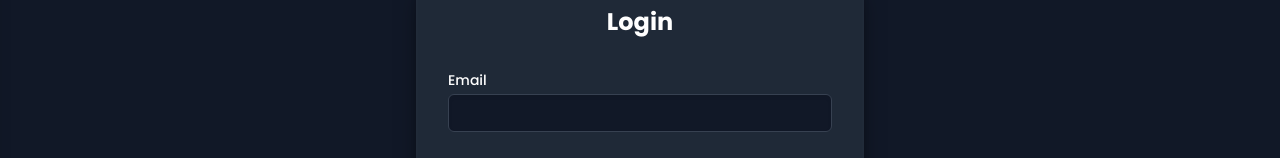
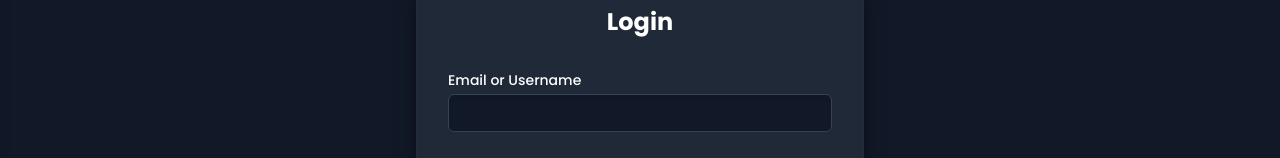
Before and after one commit to reconroy/code-space-ui, a React (Vite) app: page /login in a window 1280 px wide. Shown: the part 275-433 px from the top of the page. Built offline with nearby package versions, Linux system fonts and the light colour scheme; the HTML template or start-up script is replaced by a standard one.

Commit message:
login by username and email both

```diff
--- a/src/user/Login.jsx
+++ b/src/user/Login.jsx
@@ -8,7 +8,7 @@ const API_URL = import.meta.env.VITE_API_URL || 'http://localhost:5000';
 
 const Login = () => {
   const isDarkMode = useThemeStore((state) => state.isDarkMode);
-  const [email, setEmail] = useState('');
+  const [emailOrUsername, setEmailOrUsername] = useState('');
   const [password, setPassword] = useState('');
   const [showPassword, setShowPassword] = useState(false);
   const [error, setError] = useState('');
@@ -17,10 +17,10 @@ const Login = () => {
   const handleSubmit = async (e) => {
     e.preventDefault();
     try {
-      const response = await axios.post(`${API_URL}/api/login`, { email, password });
+      const response = await axios.post(`${API_URL}/api/login`, { emailOrUsername, password });
       if (response.data.token) {
         localStorage.setItem('token', response.data.token);
-        navigate('/dashboard'); // Redirect to dashboard after successful login
+        navigate('/dashboard');
       }
     } catch (error) {
       setError(error.response?.data?.message || 'An error occurred during login');
@@ -53,17 +53,17 @@ const Login = () => {
         )}
         <form className="space-y-6" onSubmit={handleSubmit}>
         <div>
-            <label htmlFor="email" className="block text-sm font-medium">
-              Email
+        <label htmlFor="emailOrUsername" className="block text-sm font-medium">
+          Email or Username
         </label>
         <input
-              id="email"
-              name="email"
-              type="email"
+          id="emailOrUsername"
+          name="emailOrUsername"
+          type="text"
           required
           className={`mt-1 block w-full px-3 py-2 border ${isDarkMode ? 'border-gray-700 bg-gray-900 text-white' : 'border-gray-300 bg-white text-gray-900'} rounded-md shadow-inner focus:outline-none focus:ring-2 focus:ring-indigo-500 focus:border-indigo-500 sm:text-sm`}
-              value={email}
-              onChange={(e) => setEmail(e.target.value)}
+          value={emailOrUsername}
+          onChange={(e) => setEmailOrUsername(e.target.value)}
         />
       </div>
           <div>
```
Lines whose indentation alone changed are shown as unchanged.
